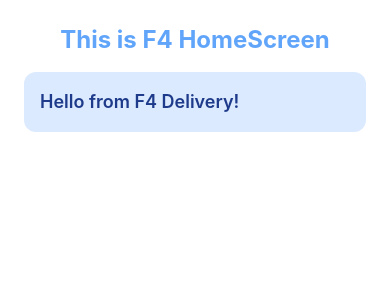
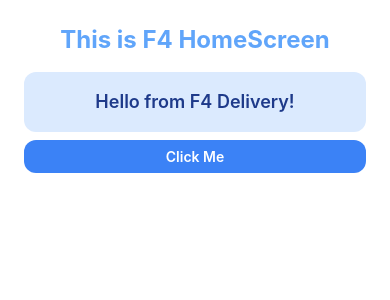
Before and after one commit to toandev1711/f4-mobile, a React Native app: screen / in a window 390 px wide. Shown: the top 300 px of the page. Built offline with nearby package versions, Linux system fonts and the light colour scheme.

Commit message:
Init develop branch

```diff
--- /dev/null
+++ b/src/components/Button.jsx
@@ -0,0 +1,18 @@
+// components/ClickMeButton.tsx
+import { Text, TouchableOpacity, Alert } from 'react-native';
+import React from 'react';
+
+export default function Button() {
+  const handlePress = () => {
+    Alert.alert("You clicked the button!");
+  };
+
+  return (
+    <TouchableOpacity
+      className="bg-blue-500 px-4 py-2 rounded-xl mt-2"
+      onPress={handlePress}
+    >
+      <Text className="text-white text-center font-semibold">Click Me</Text>
+    </TouchableOpacity>
+  );
+}
--- a/src/components/TestComponent.jsx
+++ b/src/components/TestComponent.jsx
@@ -4,7 +4,7 @@ import React from 'react';
 export default function TestComponent() {
   return (
     <View className="p-4 bg-blue-100 rounded-xl">
-      <Text className="text-blue-900 text-lg font-semibold">Hello from F4 Delivery!</Text>
+      <Text className="text-blue-900 text-lg font-semibold text-center">Hello from F4 Delivery!</Text>
     </View>
   );
 }
--- a/src/screens/TextScreen.jsx
+++ b/src/screens/TextScreen.jsx
@@ -1,12 +1,14 @@
 import { View, Text, SafeAreaView } from 'react-native';
 import React from 'react';
 import TestComponent from '../components/TestComponent';
+import Button from '../components/Button';
 
 export default function TestScreen() {
   return (
     <SafeAreaView className="flex-1 bg-white p-6">
       <Text className="text-2xl font-bold text-blue-400 text-center mb-4">This is F4 HomeScreen</Text>
       <TestComponent />
+      <Button />
     </SafeAreaView>
   );
 }
```
